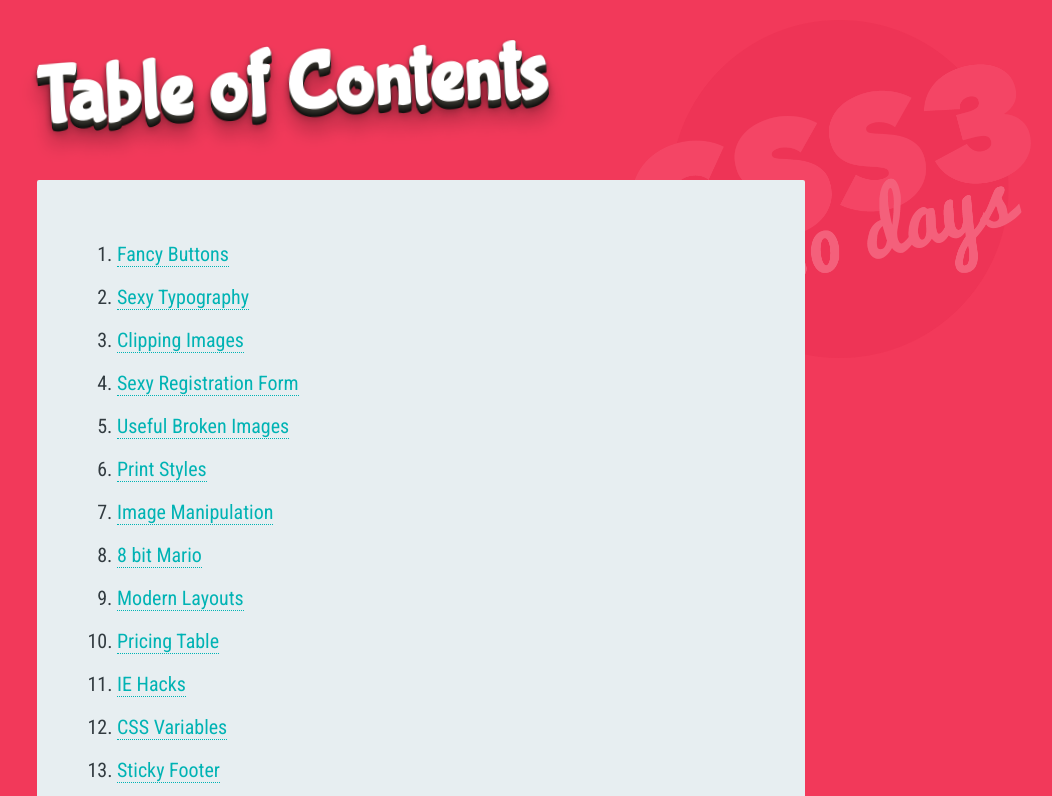
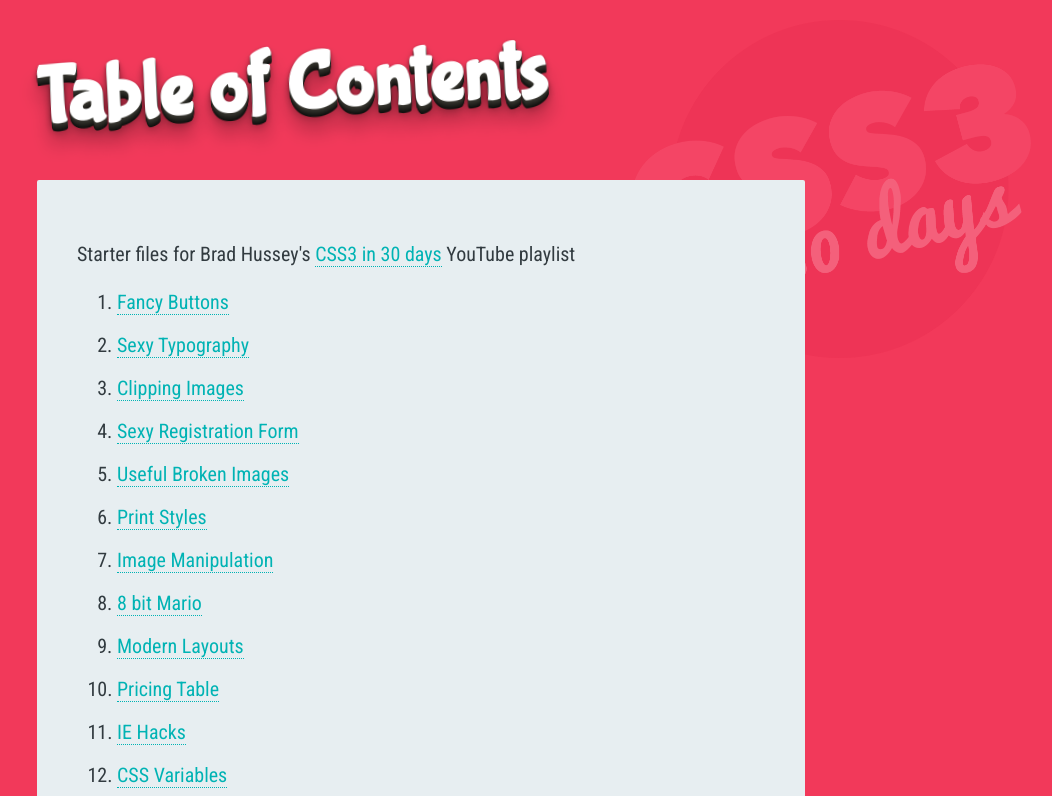
Before and after one commit to sschottler/CSS3-in-30-days, a website: page index.html in a window 1280 px wide. Shown: the top 796 px of the page, without its empty margins (219-1271 px from the left). Drawn offline with Linux system fonts and the light colour scheme; a web font is replaced by a local one.

Commit message:
added link to playlist

```diff
--- a/index.html
+++ b/index.html
@@ -25,6 +25,15 @@
     <h1>Table of Contents</h1>
 
     <div class="sandbox">
+      <p>
+        Starter files for Brad Hussey's
+        <a
+          href="https://www.youtube.com/playlist?list=PLWKjhJtqVAbl1AfjiGyYxwpdAPi5v-1OU"
+          target="_blank"
+          >CSS3 in 30 days</a
+        >
+        YouTube playlist
+      </p>
       <ol>
         <li><a href="/1-Fancy-Buttons/index.html">Fancy Buttons</a></li>
         <li><a href="/2-Sexy-Typography/index.html">Sexy Typography</a></li>
```
